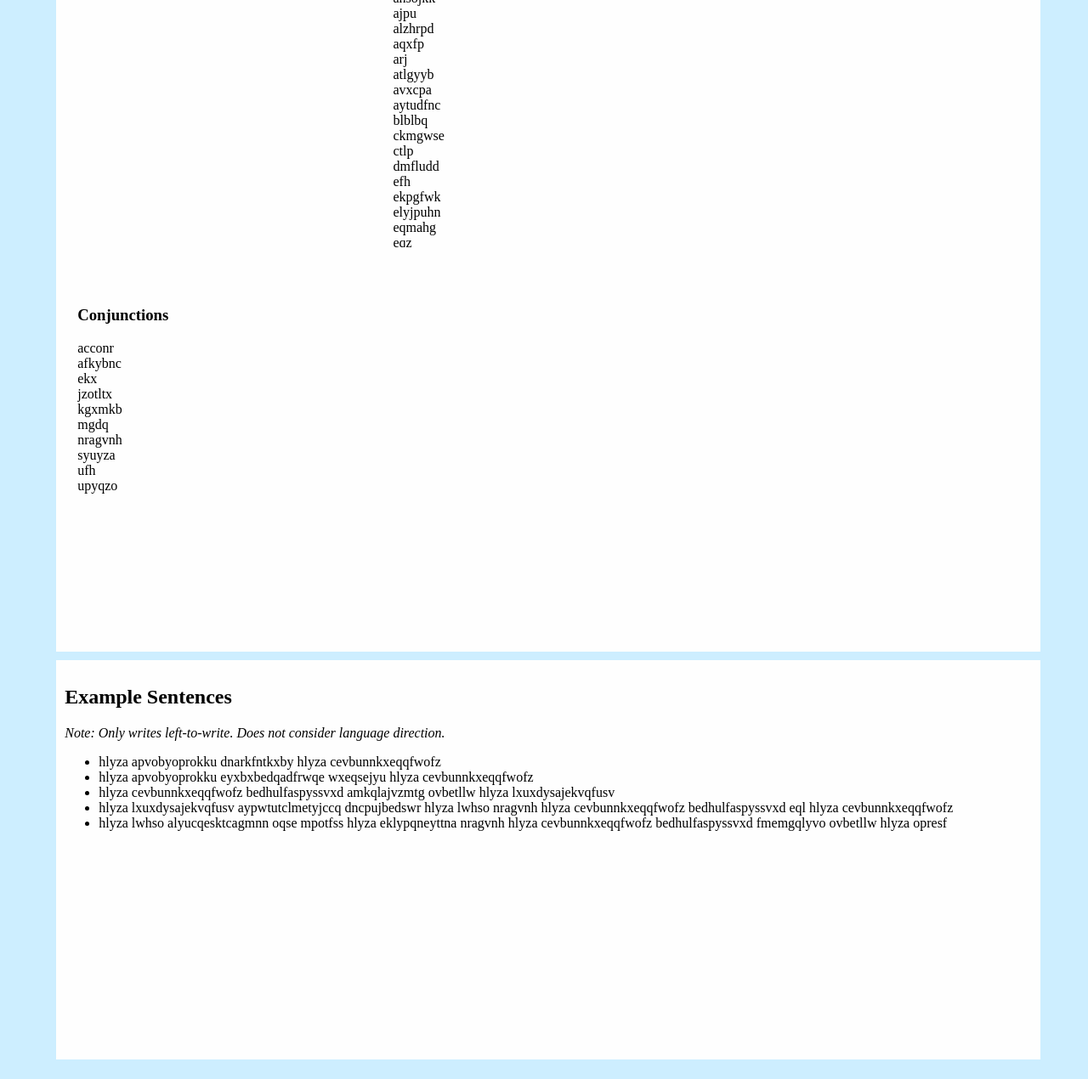
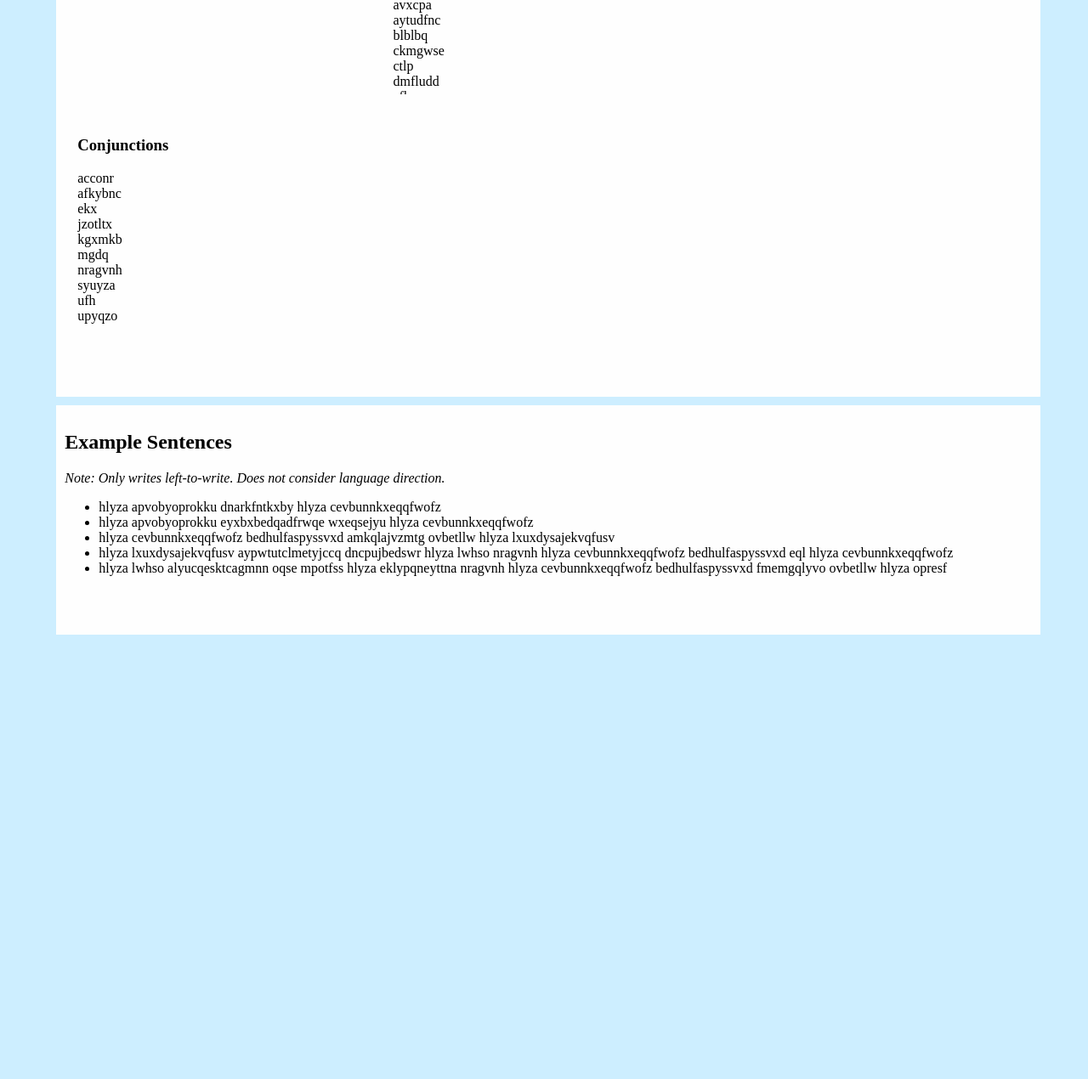
Before and after one commit to Alamantus/Language-Generator, a plain HTML site: page index.htm in a window 1280 px wide. Shown: the part 1214-2484 px from the top of the page at 85% size. After the commit the page ends 1984 px from the top, so only its background shows below. Drawn offline with Linux system fonts and the light colour scheme.

Commit message:
Adjusted panel sizes

```diff
--- a/index.htm
+++ b/index.htm
@@ -81,7 +81,7 @@
 
 </div><!--Dictionary-->
 
-<div class="full_panel" id="examples">
+<div class="full_panel_short" id="examples">
 <h2>Example Sentences</h2>
 <p><em>Note: Only writes left-to-write. Does not consider language direction.</em></p>
 <div id="sentences"></div>
--- a/styles.css
+++ b/styles.css
@@ -18,6 +18,17 @@ body {
 	padding: 10px;
 	width: 90%;
 	min-height: 450px;
+	background: #FEFEFE;
+	overflow: hidden;
+	clear: both;
+}
+
+.full_panel_short {
+	display: block;
+	margin: 10px auto;
+	padding: 10px;
+	width: 90%;
+	min-height: 250px;
 	background: #FEFEFE;
 	overflow: hidden;
 	clear: both;
@@ -57,7 +68,7 @@ body {
 	padding: 10px;
 	display: block;
 	min-width: 30%;
-	height: 400px;
+	height: 300px;
 	background: #FEFEFE;
 }
 
```
